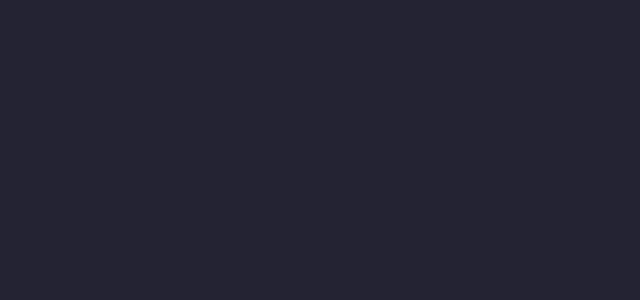
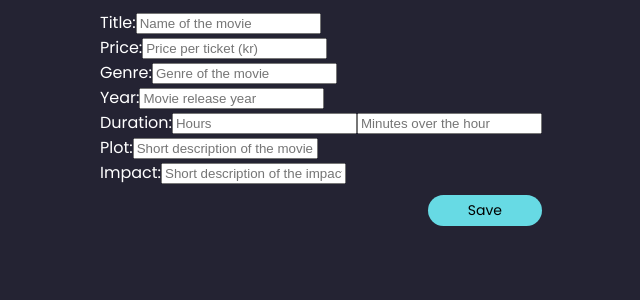
Before and after one commit to jesscampb/MovieSeatBooker, a React (Vite) app: page /admin in a window 1280 px wide. Shown: the top 300 px of the page, without its empty margins (319-959 px from the left). Built offline with nearby package versions, Linux system fonts and the light colour scheme.

Commit message:
Fixed form in MovieForm component so a new movie can be created and saved to db.json movies table.

```diff
--- a/src/components/MovieForm.tsx
+++ b/src/components/MovieForm.tsx
@@ -1,8 +1,10 @@
 import './MovieForm.scss';
 import { Formik, Form, Field } from 'formik';
 import * as Yup from 'yup';
+import { Movie } from '../models/Movie';
+import { addMovie, updateMovie } from '../services/api';
 
-const BookingSchema = Yup.object().shape({
+const MovieSchema = Yup.object().shape({
   title: Yup.string()
     .required('Title is required'),
   price: Yup.number()
@@ -29,10 +31,104 @@ const BookingSchema = Yup.object().shape({
 });
 
 function MovieForm() {
+
+  const handleMovieSubmit = async (values: Movie, {resetForm}: {resetForm: () => void }) => {
+    if (values.id) {
+      await updateMovie(values);
+    }
+    else {
+      await addMovie(values);
+    }
+
+    resetForm();
+  };
+
   return (
     <div className='movie-form-container'>
 
-      <Formik>
+      <Formik
+      initialValues={{
+        title: '',
+        genre: '',
+        year: undefined,
+        duration: {
+          hours: undefined,
+          minutes: undefined
+        },
+        price: NaN,
+        plot: '',
+        impact: ''
+      }}
+      validationSchema={MovieSchema}
+      onSubmit={handleMovieSubmit}
+      >
+        {({errors, touched}) => (
+          <Form className='form-container'>
+            <div className='form-title'>
+              <label htmlFor='title'>Title:</label>
+              <Field type='text' name='title' id='title' placeholder='Name of the movie' />
+              {errors.title && touched.title ? (
+                <div className='error-message'>{errors.title}</div>
+              ): null}
+            </div>
+
+            <div className='form-price'>
+              <label htmlFor='price'>Price:</label>
+              <Field type='number' name='price' id='price' placeholder='Price per ticket (kr)' />
+              {errors.price && touched.price ? (
+                <div className='error-message'>{errors.price}</div>
+              ): null}
+            </div>
+
+            <div className='form-genre'>
+              <label htmlFor='price'>Genre:</label>
+              <Field type='text' name='genre' id='genre' placeholder='Genre of the movie' />
+              {errors.genre && touched.genre ? (
+                <div className='error-message'>{errors.genre}</div>
+              ): null}
+            </div>
+
+            <div className='form-year'>
+              <label htmlFor='year'>Year:</label>
+              <Field type='number' name='year' id='year' placeholder='Movie release year' />
+              {errors.year && touched.year ? (
+                <div className='error-message'>{errors.year}</div>
+              ): null}
+            </div>
+
+            <div className='form-duration'>
+              <label htmlFor='duration'>Duration:</label>
+
+              <Field type='number' name='duration.hours' id='duration.hours' placeholder='Hours' />
+              {errors.duration?.hours && touched.duration?.hours ? (
+                <div className='error-message'>{errors.duration?.hours}</div>
+              ): null}
+
+              <Field type='number' name='duration.minutes' id='duration.minutes' placeholder='Minutes over the hour' />
+              {errors.duration?.minutes && touched.duration?.minutes ? (
+                <div className='error-message'>{errors.duration?.minutes}</div>
+              ): null}
+            </div>
+
+            <div className='form-plot'>
+              <label htmlFor='plot'>Plot:</label>
+              <Field type='text' name='plot' id='plot' placeholder='Short description of the movie plot' />
+              {errors.plot && touched.plot ? (
+                <div className='error-message'>{errors.plot}</div>
+              ): null}
+            </div>
+
+            <div className='form-impact'>
+              <label htmlFor='impact'>Impact:</label>
+              <Field type='text' name='impact' id='impact' placeholder='Short description of the impact on the industry' />
+              {errors.impact && touched.impact ? (
+                <div className='error-message'>{errors.impact}</div>
+              ): null}
+            </div>
+
+            <button type='submit' className='form-button'>Save</button>
+          </Form>
+        )}
 
       </Formik>
     </div>
```
